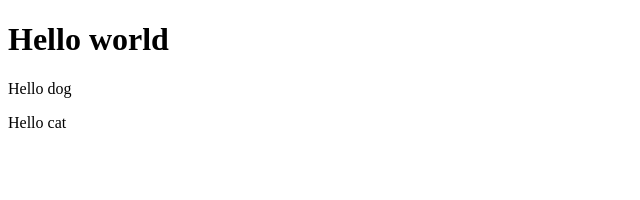
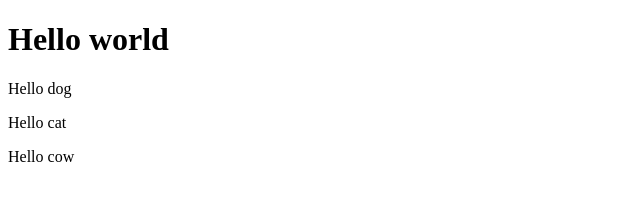
Before and after one commit to chhuoy-soki/branch_git, a plain HTML site: page index.html in a window 1280 px wide. Shown: the full height of the page, 0-640 px from the left. Drawn offline with Linux system fonts and the light colour scheme.

Commit message:
[ADD COW]

```diff
--- a/index.html
+++ b/index.html
@@ -10,5 +10,6 @@
     <h1>Hello world</h1>
     <p>Hello dog</p>
     <p>Hello cat</p>
+    <p>Hello cow</p>
 </body>
 </html>
```
